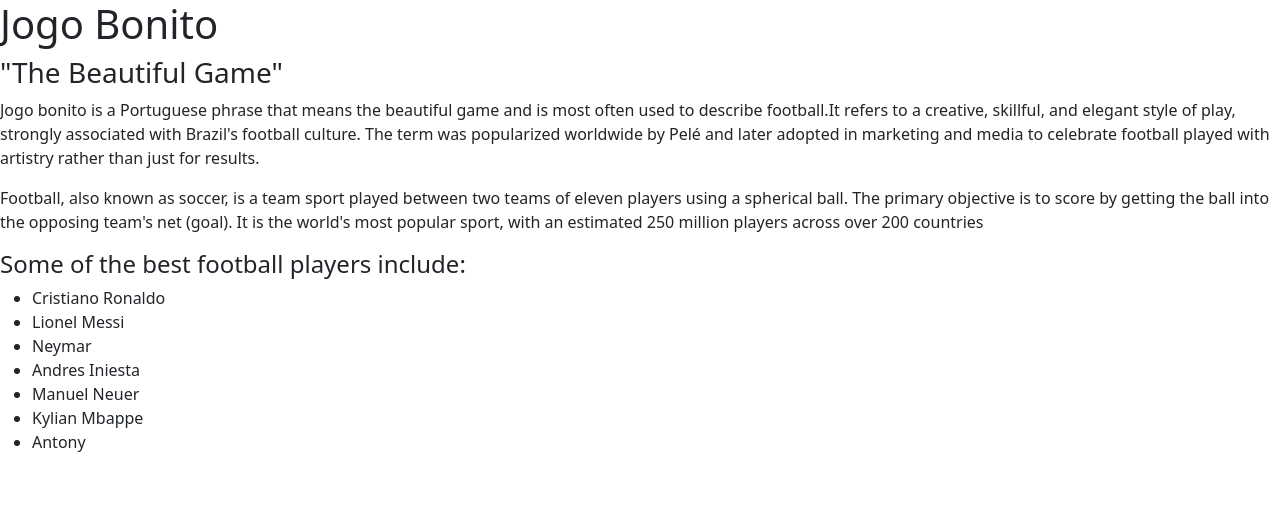
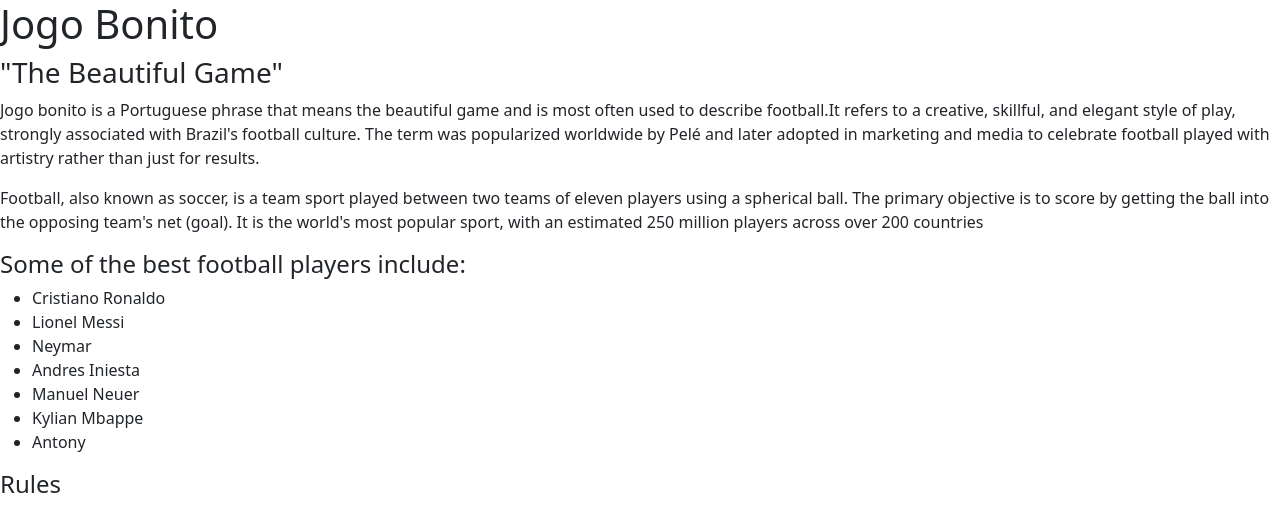
Before and after one commit to DayoTitiloye-code/Jogo-Bonito, a plain HTML site: page index.html in a window 1280 px wide. Drawn offline with nearby package versions, Linux system fonts and the light colour scheme.

Commit message:
Added rules section

```diff
--- a/index.html
+++ b/index.html
@@ -32,6 +32,9 @@
           <li>Antony</li>
         </ul>
     </div>
+    <div>
+      <h4>Rules</h4>
+    </div>
     <script src="https://cdn.jsdelivr.net/npm/bootstrap@5.3.3/dist/js/bootstrap.bundle.min.js"></script>
   </body>
 </html>
```
